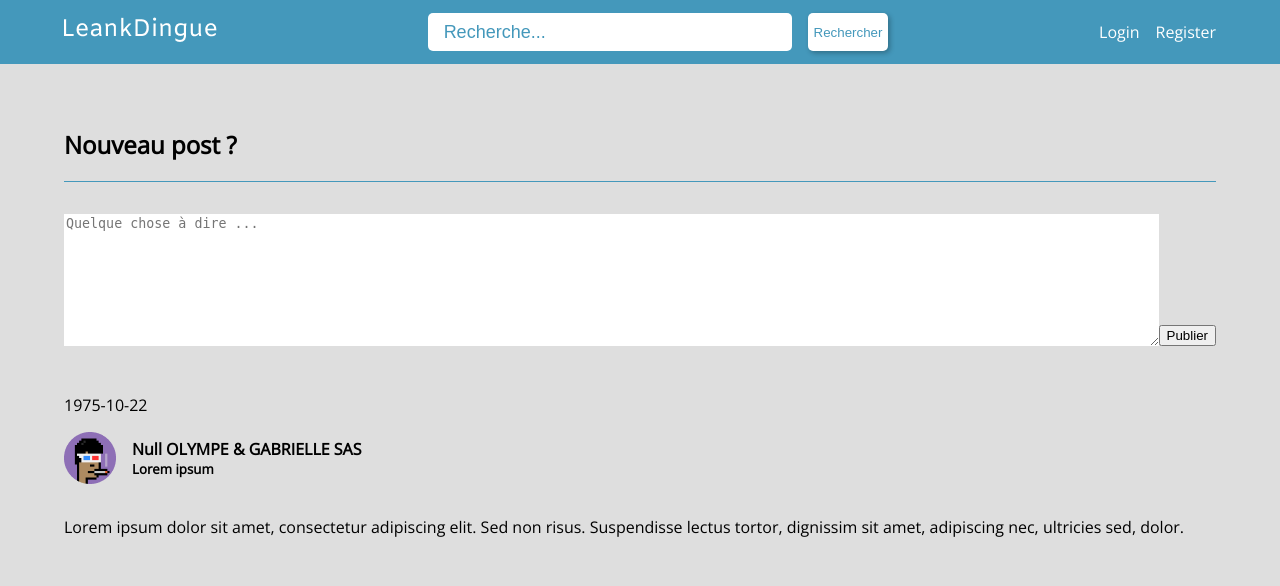
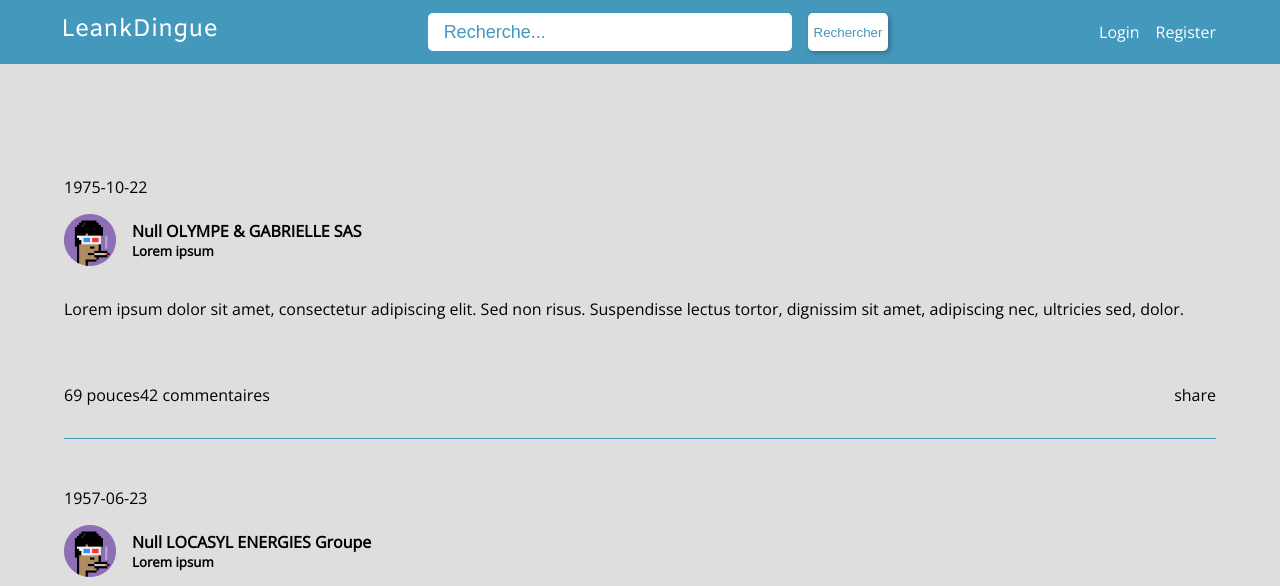
Before and after one commit to gauthiermyr/web-dev-projet, a PHP site: page / in a window 1280 px wide. Shown: the top 586 px of the page. Run offline with PHP 8.4, Linux system fonts and the light colour scheme; data comes from the database, SQL or seed files in the repository.

Commit message:
Post message

```diff
--- a/index.php
+++ b/index.php
@@ -1,39 +1,37 @@
 <?php
-        include('src/dynamic/header.php');
+include('src/dynamic/header.php');
+require ('./src/db/database.php');
+
+if(isset($_SESSION['user'])){
+    $user = $_SESSION['user'];
+
+    if(isset($_POST['message'])){
+        $date = date("Y-m-d");
+        $stmt = $db->prepare( "INSERT INTO actualites VALUES (?, 'Nouveau message',?,?,True,NULL,'',True,?)");
+        $res = $stmt->execute(array(rand(0,9999999),$_POST['message'], $date, $user->IDUtilisateur));
+    }
+
 ?>
     <div class="container">
         <div id="post-creation-container">
             <h2>Nouveau post ?</h2>
-            <div class="post-creation-box">
-                <textarea id="post-creation-textarea" placeholder="Quelque chose à dire ..."></textarea>
-                <button onClick="publish()">Publier</button>
+            <form action="./" method="post" class="post-creation-box">
+                <textarea name="message" id="post-creation-textarea" placeholder="Quelque chose à dire ..."></textarea>
+                <button>Publier</button>
+            </form>
+        </div>
+<?php
+}
+else{
+?>
+        <div class="container">
+            <div id="post-creation-container">
             </div>
-        </div>
+<?php
+}
+?>
         <div id="post-feed">
-            <!-- <div class="post-container">
-                <div class="post-navigation">
-                    <div class="post-navigation-date">
-                        <p>01/12/2021 14h16</p>
-                    </div>
-                    <div class="post-navigation-profile">
-                        <img src="./public/img/profil.png"></img>
-                        <div class="post-navigation-profile-info">
-                            <h4>Alpha 7</h4>
-                            <h5>Full Stack</h5>
-                        </div>
-                    </div>
-                </div>
-                <div class="post-body">
-                    <p>Fichier data csv !</p>
-                </div>
-                <div class="post-footer">
-                    <div>
-                        <span>189 pouces</span>
-                        <span>17 commentaires</span>
-                    </div>
-                    <span>share</span>
-                </div>
-            </div> -->
+
         </div>
     </div>
 <?php
--- a/public/js/main.js
+++ b/public/js/main.js
@@ -68,22 +68,6 @@ const loadPosts = () => {
     });
 }
 
-const publish = () => {
-    if (document.querySelector("#post-creation-textarea").value.trim() != "") {
-        let formData = new FormData();
-        formData.append('post', document.querySelector("#post-creation-textarea").value);
-        fetch("./src/api/publishPost.php", {
-            method: 'POST',
-            body: formData
-        }).then((response) => {
-
-        });
-    }
-    else {
-        alert("please write a post");
-    }
-}
-
 (() => {
     loadPosts();
 })();
```
